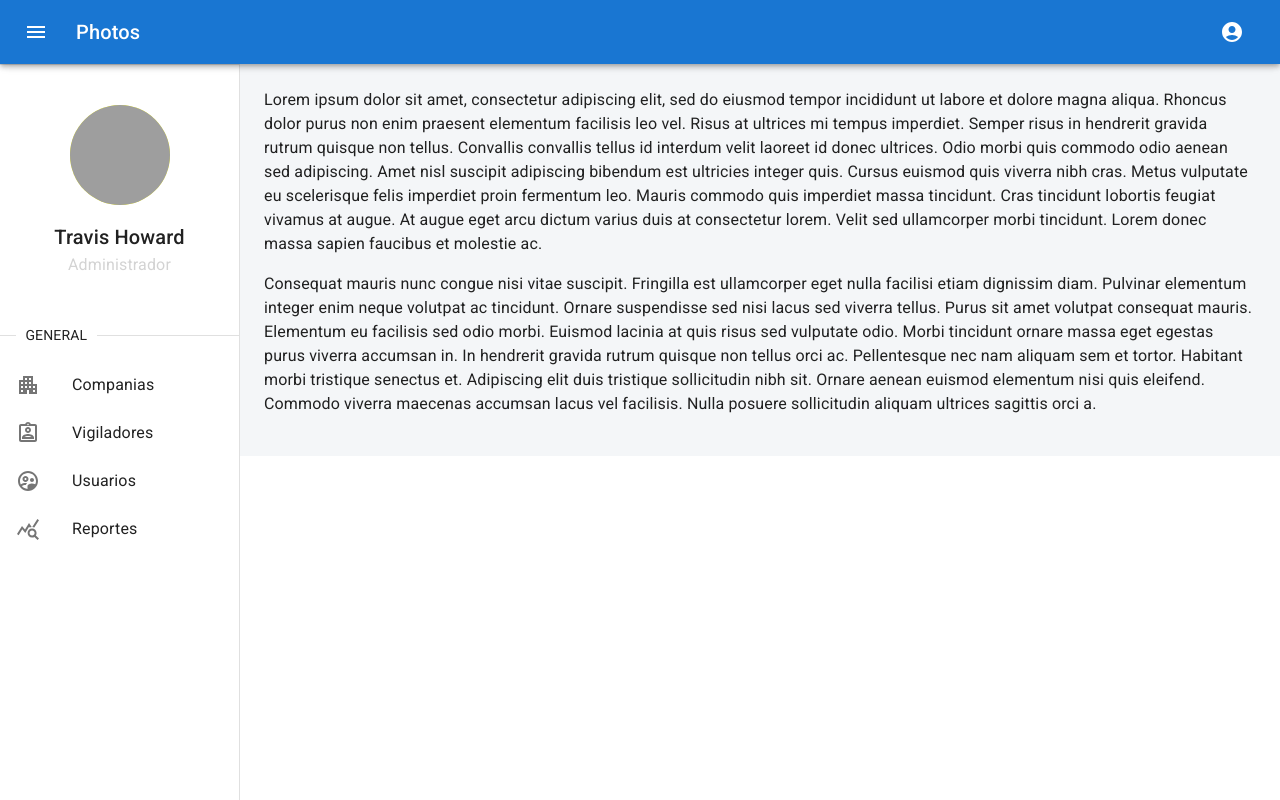
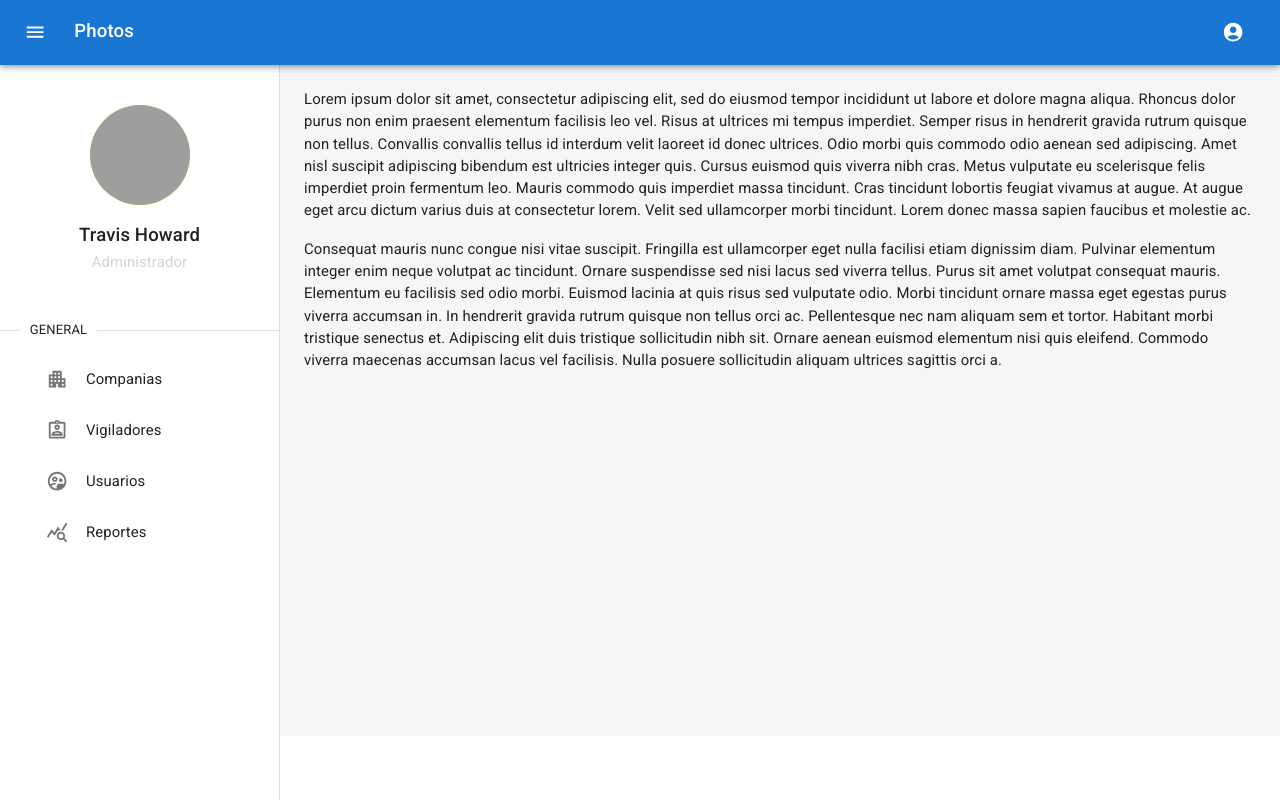
Before and after one commit to aleorte/NetGlobal_Front, a React (Create React App) app: page / in a window 1280 px wide. Built offline with nearby package versions, Linux system fonts and the light colour scheme; grey boxes are pictures that could not be loaded.

Commit message:
[style]: Add sidebar styles and change theme

```diff
--- a/src/App.js
+++ b/src/App.js
@@ -9,13 +9,16 @@ import { Provider } from "react-redux"
 import store from './state/store';
 import Navbar from './components/Navbar'
 import Home from './views/Home';
+import Alert from './commons/Alert';
 
 function App() {
+
   return (
     <Provider store={store}>
       <ThemeProvider theme={theme}>
+        <CssBaseline/>
         <Navbar/>
-        <CssBaseline/>
+        <Alert/>
         <Routes>
           <Route path="/login" element={<Login/>}/>
           <Route path="/recover" element={<RecoverPassword/>}/>
--- /dev/null
+++ b/src/commons/Alert/index.js
@@ -0,0 +1,27 @@
+import React from "react";
+import { Snackbar,MuiAlert } from "../../styles/material"
+import { useSelector,useDispatch } from "react-redux";
+import { closeAlert } from "../../state/alert";
+
+const Alert = () => {
+
+  const { open } = useSelector(state=>state.alert)
+  const dispatch = useDispatch()
+
+  const handleClose = (event, reason) => {
+    if (reason === 'clickaway') {
+      return;
+    }
+    dispatch(closeAlert())
+  };
+
+  return (
+    <Snackbar open={open} autoHideDuration={6000} onClose={handleClose}>
+      <MuiAlert onClose={handleClose} severity="success" sx={{ width: "100%" }}>
+        This is a success message!
+      </MuiAlert>
+    </Snackbar>
+  );
+};
+
+export default Alert;
--- a/src/components/LoginForm/index.js
+++ b/src/components/LoginForm/index.js
@@ -18,6 +18,8 @@ import { yupResolver } from "@hookform/resolvers/yup";
 import { validationLogin } from "../../utils/validations";
 import { useDispatch, useSelector } from "react-redux";
 import { sendLoginRequest } from "../../state/user";
+import { useNavigate } from 'react-router'
+import { setAlert } from "../../state/alert";
 
 const LoginOptions = () => {
   return (
@@ -42,7 +44,8 @@ const Copyright = () => {
       {"Copyright © "}
       <a style={{ color: "inherit" }} href="https://netglobal.tech/">
         NetGlobal
-      </a>{" "}
+      </a>
+      {" "}
       {new Date().getFullYear()}
       {"."}
     </Typography>
@@ -59,11 +62,13 @@ const LoginForm = () => {
   const [email,password] = watch(["email","password"])
   const dispatch = useDispatch();
   const user = useSelector((state) => state.user);
+  const navigate = useNavigate()
 
   const onSubmit = () => {
     if (errors.email || errors.password) return
     console.log(email,password)
     dispatch(sendLoginRequest({email,password}))
+    dispatch(setAlert({severity:"success",message:"LOGUEADO!"}))
   };
 
   return (
--- a/src/components/Navbar.js
+++ b/src/components/Navbar.js
@@ -30,7 +30,7 @@ export default function MenuAppBar() {
 
   return (
     <Box sx={{ flexGrow: 1}}>
-      <AppBar position="fixed" sx={{ zIndex: (theme) => theme.zIndex.drawer + 1 }}>
+      <AppBar position="fixed" sx={{ zIndex: (theme) => theme.zIndex.drawer + 1,height:"65px" }}>
         <Toolbar>
           <IconButton
             size="large"
--- a/src/components/SideBar/SideBarContent/index.js
+++ b/src/components/SideBar/SideBarContent/index.js
@@ -9,20 +9,18 @@ import {
   ListItemText,
   Typography,
 } from "../../../styles/material";
-import { EmailIcon, LockIcon} from "../../../styles/materialIcons"
 import UserCard from "./UserCard";
-import { Apartment,AssignmentInd,QueryStats,SupervisedUserCircle } from '../../../styles/materialIcons'
+import { ListItemStyled } from "./sideBarStyles";
 
 const user = {name:"Travis Howard",image:"https://www.dzoom.org.es/wp-content/uploads/2020/02/portada-foto-perfil-redes-sociales-consejos.jpg"}
 
-const options = [
-  {label:"Companias",icon:<Apartment/>},
-  {label:"Vigiladores",icon:<AssignmentInd/>},
-  {label:"Usuarios",icon:<SupervisedUserCircle/>},
-  {label:"Reportes",icon:<QueryStats/>}
-]
+const SideBarContent = ({options}) => {
 
-const SideBarContent = () => {
+  const [selectedIndex, setSelectedIndex] = React.useState(null);
+  const handleListItemClick = (index) => {
+    setSelectedIndex(index);
+  };
+
   return (
     <div>
       <Toolbar />
@@ -35,14 +33,14 @@ const SideBarContent = () => {
           <Typography variant="body2" fontWeight="400" mb={2} mt={2}> GENERAL </Typography>
         </Divider>
         {options.map((option, index) => (
-          <ListItem key={option.label} disablePadding >
-            <ListItemButton>
-              <ListItemIcon>
+          <ListItemStyled key={option.label} selected={selectedIndex === index} disablePadding >
+            <ListItemButton onClick={() => handleListItemClick(index)}>
+              <ListItemIcon sx={{"&.MuiListItemIcon-root":{color:selectedIndex === index && "#9D77E2"},pl:2}}>
                 {option.icon}
               </ListItemIcon>
-              <ListItemText primary={<Typography >{option.label}</Typography>} />
+              <ListItemText primary={<Typography>{option.label}</Typography>} />
             </ListItemButton>
-          </ListItem>
+          </ListItemStyled>
         ))}
       </List>
 
--- /dev/null
+++ b/src/components/SideBar/SideBarContent/sideBarStyles.js
@@ -0,0 +1,18 @@
+import { ListItem } from "../../../styles/material";
+import { styled} from "@mui/system";
+
+export const ListItemStyled = styled(ListItem)({
+    "&.Mui-selected": {
+        backgroundColor: '#DCD2EE',
+        color:"#8757DF",
+        borderRadius:"10px"
+    },
+    "&:hover":{
+        backgroundColor: '#DCD2EE',
+        borderRadius:"10px"
+    },
+    borderRadius:"10px",
+    width:'90%',
+    margin: "0 auto 5px auto",
+
+})
--- a/src/components/SideBar/index.js
+++ b/src/components/SideBar/index.js
@@ -3,9 +3,9 @@ import Box from "@mui/material/Box";
 import Drawer from "@mui/material/Drawer";
 import SideBarContent from "./SideBarContent";
 
-const drawerWidth = 240;
+const drawerWidth = 280;
 
-function ResponsiveDrawer(props) {
+function ResponsiveDrawer({options,...props}) {
   const { window } = props;
   const [mobileOpen, setMobileOpen] = React.useState(false);
 
@@ -28,14 +28,14 @@ function ResponsiveDrawer(props) {
         open={mobileOpen}
         onClose={handleDrawerToggle}
         ModalProps={{
-          keepMounted: true, // Better open performance on mobile.
+          keepMounted: true,
         }}
         sx={{
           display: { xs: "block", sm: "none" },
           "& .MuiDrawer-paper": { boxSizing: "border-box", width: drawerWidth },
         }}
       >
-        <SideBarContent />
+        <SideBarContent options={options} />
       </Drawer>
       <Drawer
         variant="permanent"
@@ -45,7 +45,7 @@ function ResponsiveDrawer(props) {
         }}
         open
       >
-        <SideBarContent />
+        <SideBarContent options={options}/>
       </Drawer>
     </Box>
   );
--- /dev/null
+++ b/src/state/alert.js
@@ -0,0 +1,21 @@
+import { createReducer , createAction } from "@reduxjs/toolkit";
+
+export const setAlert = createAction("SET_ALERT")
+export const closeAlert = createAction("CLOSE_ALERT")
+
+const alertReducer = createReducer(
+  { open: false, severity: "" , message:""},
+  {
+    [setAlert] : (state,action) => {
+        console.log(action.payload)
+        state.open = true
+        state.severity = action.payload.severity
+        state.message = action.payload.message
+    },
+    [closeAlert] : (state,action) => {
+        state.open = false
+    }
+  }
+);
+
+export default alertReducer;
--- a/src/state/store.js
+++ b/src/state/store.js
@@ -2,12 +2,14 @@ import {configureStore} from "@reduxjs/toolkit"
 import logger from "redux-logger"
 import userReducer from "./user"
 import recoverReducer from "./recoverpassword"
+import alertReducer from "./alert"
 
 const store=configureStore({
     midelware:(getDefaultMiddleware)=>{getDefaultMiddleware().concat(logger)},
     reducer:{
         user: userReducer,
-        recover:recoverReducer
+        recover : recoverReducer,
+        alert : alertReducer
     }
 })
 
--- a/src/styles/material.js
+++ b/src/styles/material.js
@@ -22,3 +22,5 @@ export { default as List} from '@mui/material/List'
 export { default as ListItemButton} from '@mui/material/ListItemButton'
 export { default as ListItemIcon} from '@mui/material/ListItemIcon'
 export { default as ListItemText} from '@mui/material/ListItemText'
+export { default as MuiAlert} from '@mui/material/Alert'
+export { default as Snackbar} from '@mui/material/Snackbar'
--- a/src/styles/theme.js
+++ b/src/styles/theme.js
@@ -1,5 +1,15 @@
 import { createTheme} from '@mui/material/styles';
 
-const theme = createTheme()
+const theme = createTheme({
+    typography: {
+        "fontFamily": `"Roboto", "Helvetica", "Arial", sans-serif`,
+        "fontSize": 13,
+        "fontWeightLight": 300,
+        "fontWeightRegular": 400,
+        "fontWeightMedium": 500
+    }
+
+
+})
 
 export default theme
--- a/src/views/Home/index.js
+++ b/src/views/Home/index.js
@@ -1,18 +1,26 @@
 import React from "react";
 import SideBar from "../../components/SideBar";
 import { Box,Typography,Toolbar } from "../../styles/material"
-import theme from "../../styles/theme";
+import { Apartment,AssignmentInd,QueryStats,SupervisedUserCircle } from '../../styles/materialIcons'
+
+const options = [
+  {label:"Companias",icon:<Apartment/>},
+  {label:"Vigiladores",icon:<AssignmentInd/>},
+  {label:"Usuarios",icon:<SupervisedUserCircle/>},
+  {label:"Reportes",icon:<QueryStats/>}
+]
 
 const Home = () => {
   return (
     <Box sx={{ display: "flex" }}>
-      <SideBar/>
+      <SideBar options={options}/>
       <Box
         component="main"
         sx={{
           flexGrow: 1,
           p: 3,
           width: { sm: `calc(100% - 240px)` },
+          minHeight:"calc(100vh - 64px)",
           backgroundColor:"#F4F6F8"
         }}
       >
```
